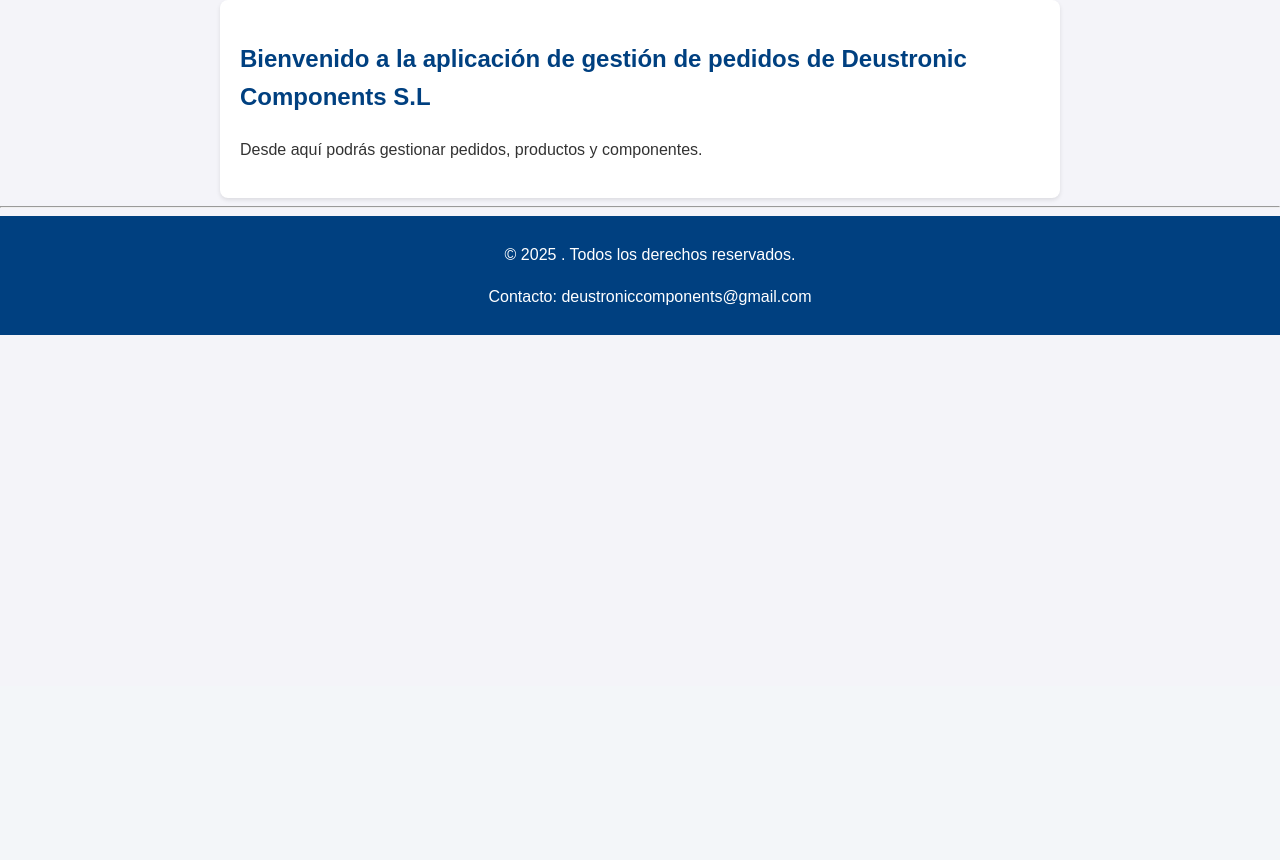
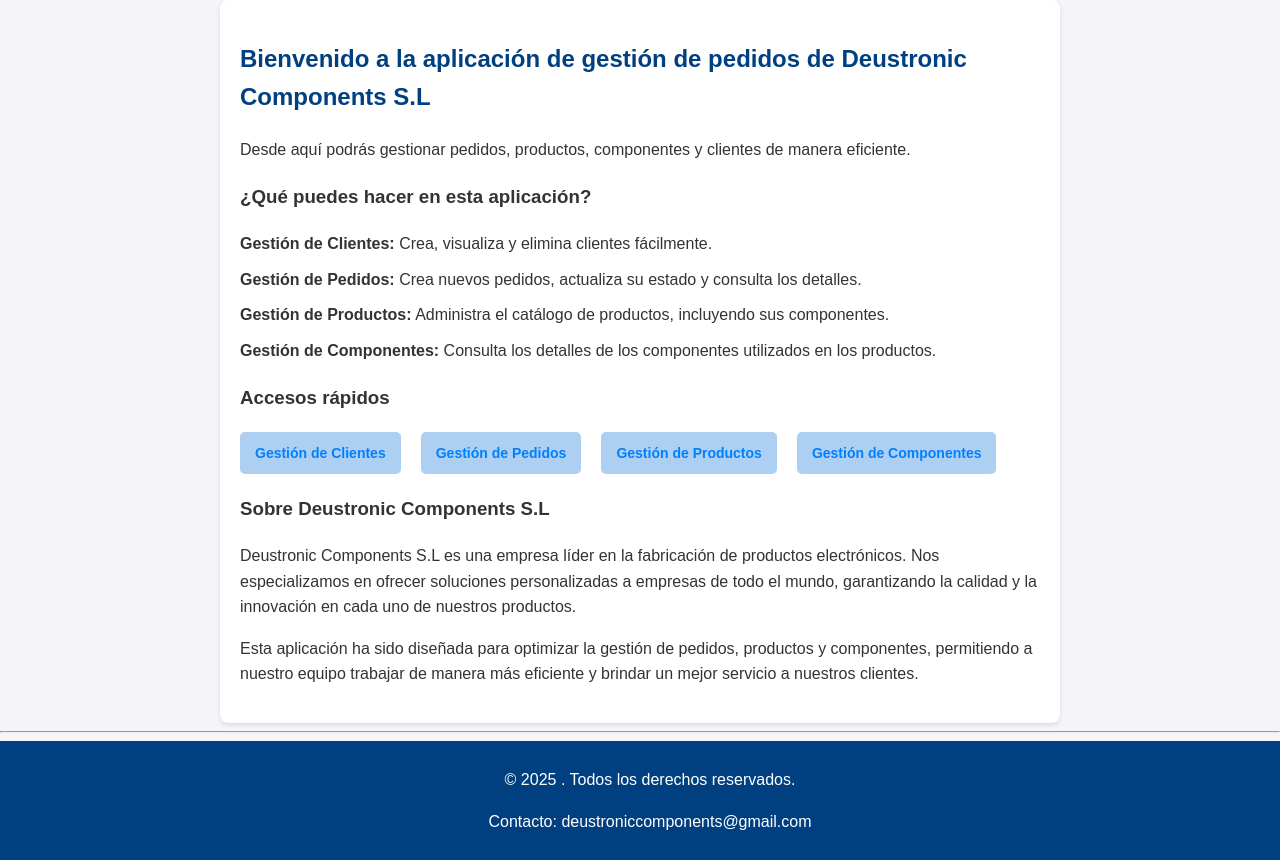
Before and after one commit to Jon8a/IW-Entregable2, a Django app: page / in a window 1280 px wide. Shown: the part 114-974 px from the top of the page. Before the commit the page ends 449 px from the top, so only its background shows below. Run offline with Django 5.2, Linux system fonts and the light colour scheme.

Commit message:
pagina principal

```diff
--- a/Entregable2/appEntrega/templates/principal.html
+++ b/Entregable2/appEntrega/templates/principal.html
@@ -4,5 +4,40 @@
 
 {% block content %}
     <h2>Bienvenido a la aplicación de gestión de pedidos de Deustronic Components S.L</h2>
-    <p>Desde aquí podrás gestionar pedidos, productos y componentes.</p>
+    <p>Desde aquí podrás gestionar pedidos, productos, componentes y clientes de manera eficiente.</p>
+
+    <section style="margin-top: 20px;">
+        <h3>¿Qué puedes hacer en esta aplicación?</h3>
+        <ul>
+            <li><strong>Gestión de Clientes:</strong> Crea, visualiza y elimina clientes fácilmente.</li>
+            <li><strong>Gestión de Pedidos:</strong> Crea nuevos pedidos, actualiza su estado y consulta los detalles.</li>
+            <li><strong>Gestión de Productos:</strong> Administra el catálogo de productos, incluyendo sus componentes.</li>
+            <li><strong>Gestión de Componentes:</strong> Consulta los detalles de los componentes utilizados en los productos.</li>
+        </ul>
+    </section>
+
+    <section style="margin-top: 20px;">
+        <h3>Accesos rápidos</h3>
+        <div style="display: flex; gap: 20px; flex-wrap: wrap;">
+            <a href="{% url 'cliente_listado' %}" class="button" >Gestión de Clientes</a>
+            <a href="{% url 'pedido_listado' %}" class="button" >Gestión de Pedidos</a>
+            <a href="{% url 'producto_listado' %}" class="button" >Gestión de Productos</a>
+            <a href="{% url 'componente_listado' %}" class="button" >Gestión de Componentes</a>
+        </div>
+    </section>
+
+    <section style="margin-top: 20px;">
+        <h3>Sobre Deustronic Components S.L</h3>
+        <p>
+            Deustronic Components S.L es una empresa líder en la fabricación de productos electrónicos.
+            Nos especializamos en ofrecer soluciones personalizadas a empresas de todo el mundo,
+            garantizando la calidad y la innovación en cada uno de nuestros productos.
+        </p>
+        <p>
+            Esta aplicación ha sido diseñada para optimizar la gestión de pedidos, productos y componentes,
+            permitiendo a nuestro equipo trabajar de manera más eficiente y brindar un mejor servicio a nuestros clientes.
+        </p>
+    </section>
+
+
 {% endblock %}
```
